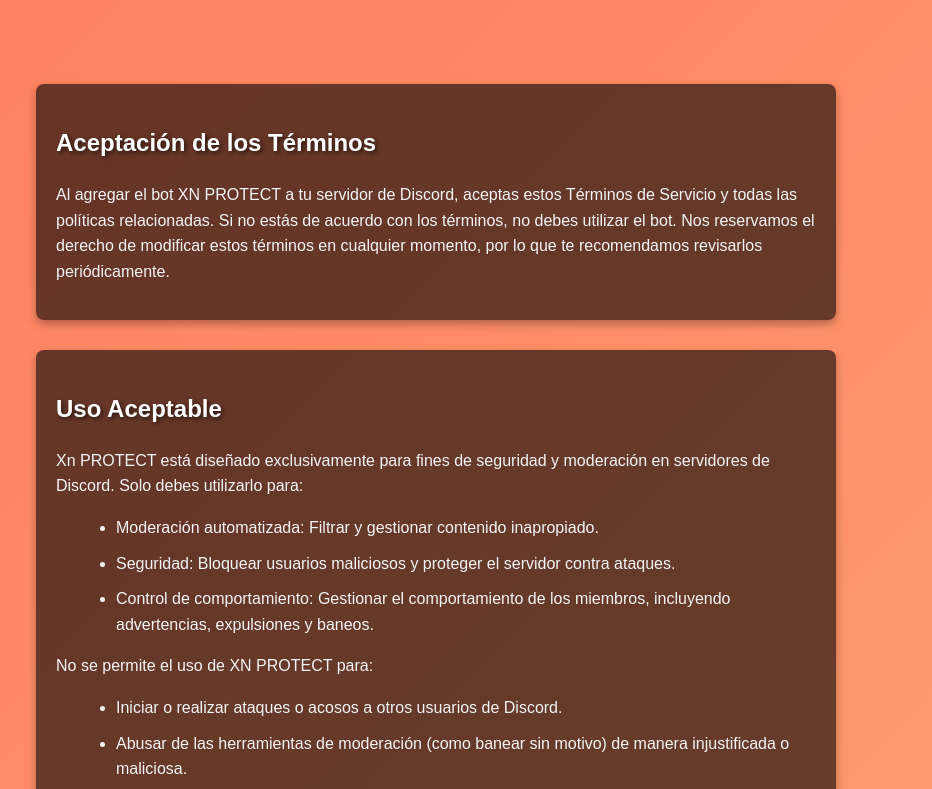
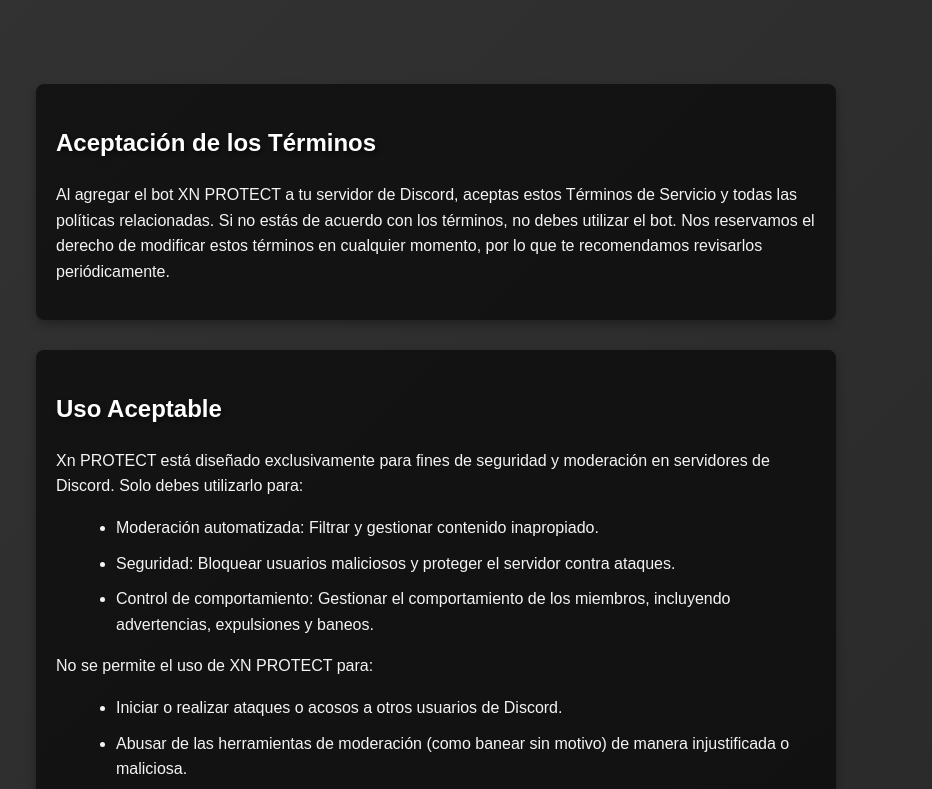
Before and after one commit to AizenXN/terminodeservicio, a plain HTML site: page index.html in a window 1280 px wide. Shown: the part 130-919 px from the top of the page, without its empty margins (204-1136 px from the left). Drawn offline with Linux system fonts and the light colour scheme.

Commit message:
Update index.html

```diff
--- a/index.html
+++ b/index.html
@@ -10,7 +10,7 @@
             line-height: 1.6;
             margin: 0;
             padding: 0;
-            background: linear-gradient(135deg, #ff7e5f, #feb47b); /* Fondo degradado */
+            background: linear-gradient(135deg, #333, #222); /* Fondo degradado */
             color: #fff;
             animation: fadeIn 2s ease-out;
         }
```
